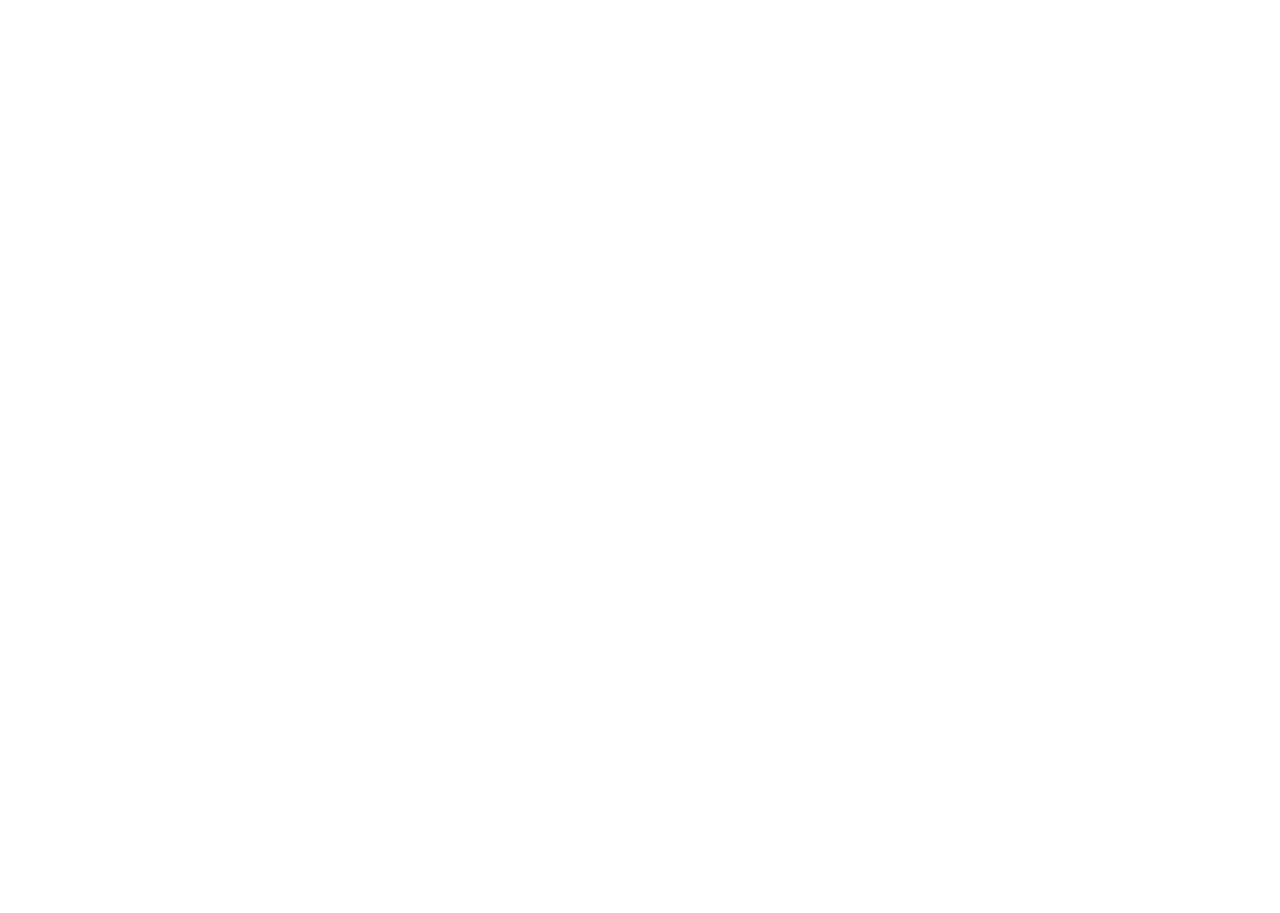
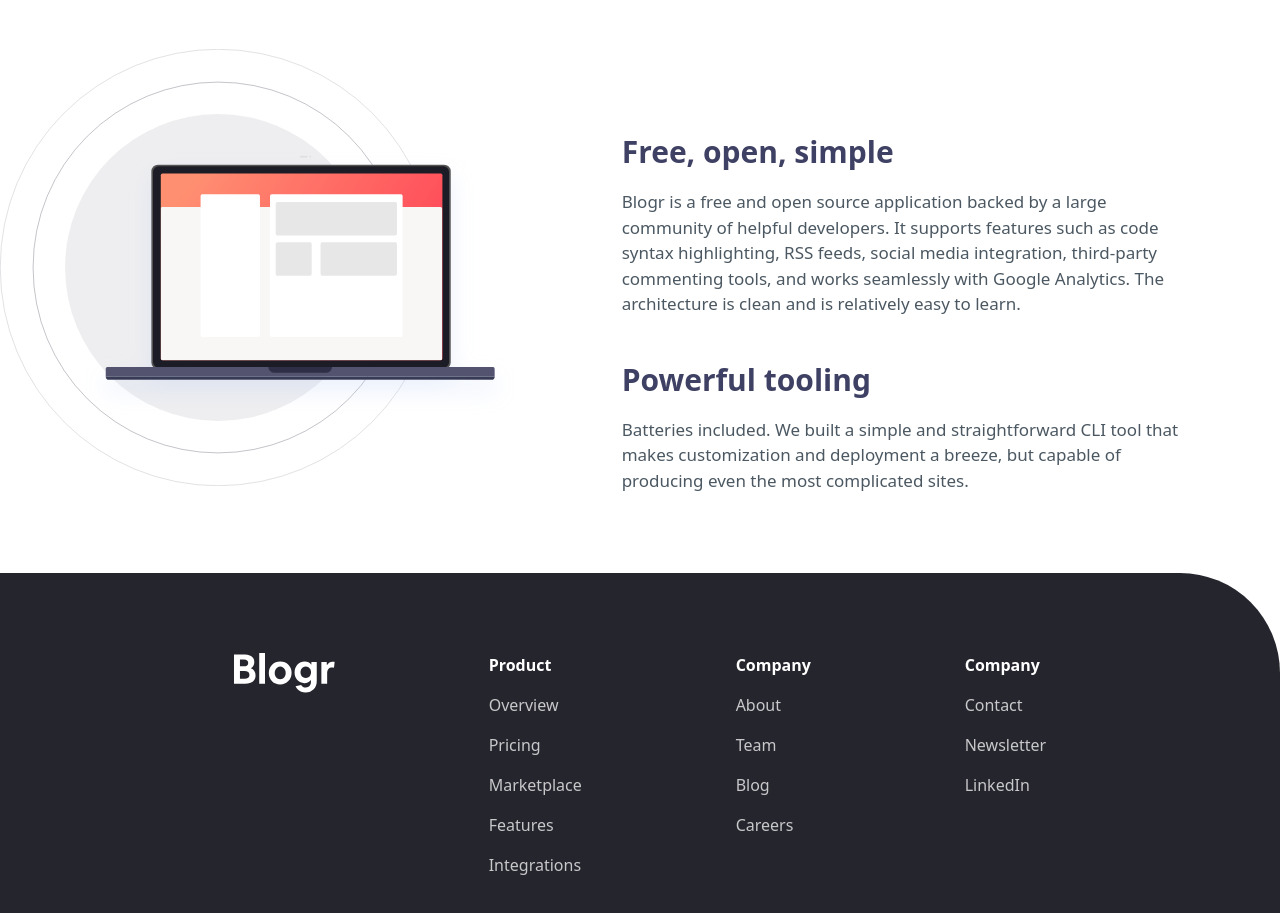
Before and after one commit to Nelson19so/blogr_landingpage, a React (Vite) app: page / in a window 1280 px wide. Shown: the part 1780-2693 px from the top of the page. Before the commit the page ends 1749 px from the top, so only its background shows below. Built offline with nearby package versions, Linux system fonts and the light colour scheme.

Commit message:
added other pages to the section

```diff
--- a/src/assets/css/main.css
+++ b/src/assets/css/main.css
@@ -122,6 +122,22 @@
   height: fit-content !important;
   padding: 8% !important;
   overflow: hidden;
+}
+
+.container-footer {
+  background-color: hsl(240, 10%, 16%);
+  border-top-right-radius: 100px;
+}
+@media only screen and (max-width: 678px) {
+  .container-footer .container-padder .container-items-footer {
+    margin-top: 10%;
+  }
+}
+.container-footer .container-padder .container-items-footer ul li a {
+  color: hsl(240, 2%, 79%);
+}
+.container-footer .container-padder .container-items-footer ul li a:hover {
+  text-decoration: underline;
 }
 
 .section-home .container-home-page {
@@ -259,5 +275,15 @@
 .section-home .container-items- .container-padder .container-img-phone img {
   width: 80%;
 }
+.section-home .container-laptop-page h2 {
+  font-size: 30px;
+  font-weight: 600;
+  color: hsl(237, 23%, 32%);
+}
+.section-home .container-laptop-page p {
+  margin-top: 15px;
+  color: hsl(207, 13%, 34%);
+  font-size: 17px;
+}
 
 /*# sourceMappingURL=main.css.map */
--- a/src/assets/sass/base.scss
+++ b/src/assets/sass/base.scss
@@ -3,5 +3,6 @@
 
 @use "./components/buttons" as button;
 @use "./components/Navbar" as navbar;
+@use "./components/footer" as footer;
 
 @use "./pages/home" as home;
--- /dev/null
+++ b/src/assets/sass/components/_footer.scss
@@ -0,0 +1,26 @@
+@use "../base/color" as color;
+
+.container-footer {
+  background-color: color.$Very-dark-black-blue;
+  border-top-right-radius: 100px;
+
+  .container-padder {
+    .container-items-footer {
+      @media only screen and (max-width: 678px) {
+        margin-top: 10%;
+      }
+
+      ul {
+        li {
+          a {
+            color: color.$Grayish-blue;
+
+            &:hover {
+              text-decoration: underline;
+            }
+          }
+        }
+      }
+    }
+  }
+}
--- a/src/assets/sass/pages/_home.scss
+++ b/src/assets/sass/pages/_home.scss
@@ -149,4 +149,18 @@
       }
     }
   }
+
+  .container-laptop-page {
+    h2 {
+      font-size: 30px;
+      font-weight: 600;
+      color: color.$Very-dark-desaturated-blue;
+    }
+
+    p {
+      margin-top: 15px;
+      color: color.$Very-dark-grayis-hblue;
+      font-size: 17px;
+    }
+  }
 }
--- a/src/components/Footer.jsx
+++ b/src/components/Footer.jsx
@@ -0,0 +1,73 @@
+import logo from "../../public/images/logo.svg";
+
+export default function Footer() {
+  return (
+    <>
+      <footer>
+        <div className="container-footer w-full">
+          <div className="container-padder w-full md:flex md:justify-evenly p-20">
+            <div className="container-items-footer md:text-left text-center md:block flex justify-center">
+              <div className="container-logo">
+                <img src={logo} alt="blogr-logo" />
+              </div>
+            </div>
+
+            <div className="container-items-footer md:text-left text-center mt-8 md:mt-0">
+              <p className="text-white font-bold">Product</p>
+              <ul>
+                <li className="mt-4 mb-4">
+                  <a href="#">Overview</a>
+                </li>
+                <li className="mb-4">
+                  <a href="#">Pricing</a>
+                </li>
+                <li className="mb-4">
+                  <a href="#">Marketplace</a>
+                </li>
+                <li className="mb-4">
+                  <a href="#">Features</a>
+                </li>
+                <li className="mb-4">
+                  <a href="#">Integrations</a>
+                </li>
+              </ul>
+            </div>
+
+            <div className="container-items-footer md:text-left text-center md:mt-0 mt-7">
+              <p className="text-white font-bold">Company</p>
+              <ul>
+                <li className="mt-4 mb-4">
+                  <a href="#">About</a>
+                </li>
+                <li className="mb-4">
+                  <a href="#">Team</a>
+                </li>
+                <li className="mb-4">
+                  <a href="#">Blog</a>
+                </li>
+                <li className="mb-4">
+                  <a href="#">Careers</a>
+                </li>
+              </ul>
+            </div>
+
+            <div className="container-items-footer md:text-left text-center md:mt-0 mt-7">
+              <p className="text-white font-bold">Company</p>
+              <ul>
+                <li className="mt-4 mb-4">
+                  <a href="#">Contact</a>
+                </li>
+                <li className="mb-4">
+                  <a href="#">Newsletter</a>
+                </li>
+                <li className="mb-4">
+                  <a href="#">LinkedIn</a>
+                </li>
+              </ul>
+            </div>
+          </div>
+        </div>
+      </footer>
+    </>
+  );
+}
--- a/src/pages/Home.jsx
+++ b/src/pages/Home.jsx
@@ -4,6 +4,9 @@
 import editorMobile from "../../public/images/illustration-editor-mobile.svg";
 import illustrationPhone from "../../public/images/illustration-phones.svg";
 import patternCircle from "../../public/images/bg-pattern-circles.svg";
+import laptop from "../../public/images/illustration-laptop-desktop.svg";
+import laptopSm from "../../public/images/illustration-laptop-mobile.svg";
+import Footer from "../components/Footer";
 
 function Home() {
   return (
@@ -111,7 +114,49 @@
             </div>
           </div>
         </article>
+
+        <main>
+          <div className="container-laptop-page w-full mt-20">
+            <div className="container-padder md:flex md:justify-between">
+              <div className="container-img-laptop float-lef">
+                <img
+                  src={laptop}
+                  alt="laptop"
+                  className="ml-8 md:ml-0 md:block hidden"
+                />
+                <img src={laptopSm} alt="laptop" className="md:hidden block" />
+              </div>
+
+              <div className="contaner-articles md:p-20 p-10 md:w-300 md:text-left text-center">
+                <div className="article-padder">
+                  <div className="article-one">
+                    <h2>Free, open, simple</h2>
+                    <p>
+                      Blogr is a free and open source application backed by a
+                      large community of helpful developers. It supports
+                      features such as code syntax highlighting, RSS feeds,
+                      social media integration, third-party commenting tools,
+                      and works seamlessly with Google Analytics. The
+                      architecture is clean and is relatively easy to learn.
+                    </p>
+                  </div>
+
+                  <div className="article-two mt-10">
+                    <h2>Powerful tooling</h2>
+                    <p>
+                      Batteries included. We built a simple and straightforward
+                      CLI tool that makes customization and deployment a breeze,
+                      but capable of producing even the most complicated sites.
+                    </p>
+                  </div>
+                </div>
+              </div>
+            </div>
+          </div>
+        </main>
       </section>
+
+      <Footer />
     </>
   );
 }
```
Also changed, not shown: 1 other file (tests, documents, lock files or other folders).
